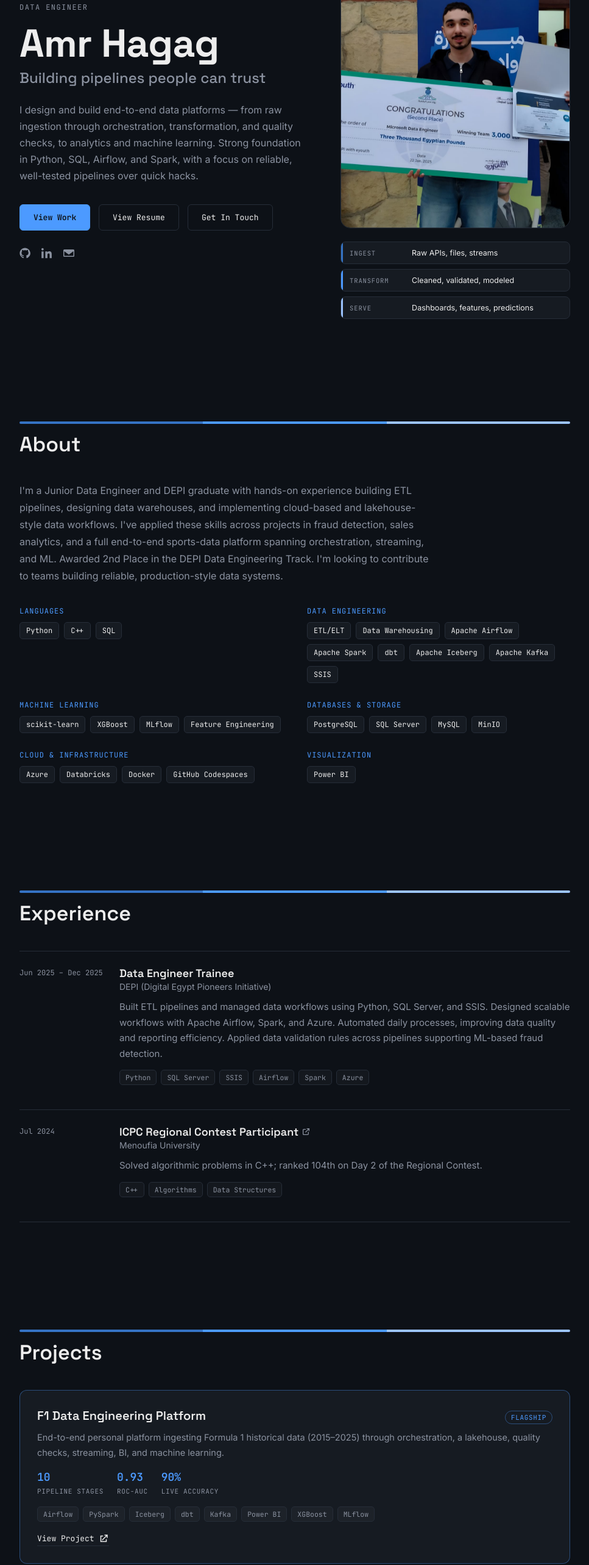
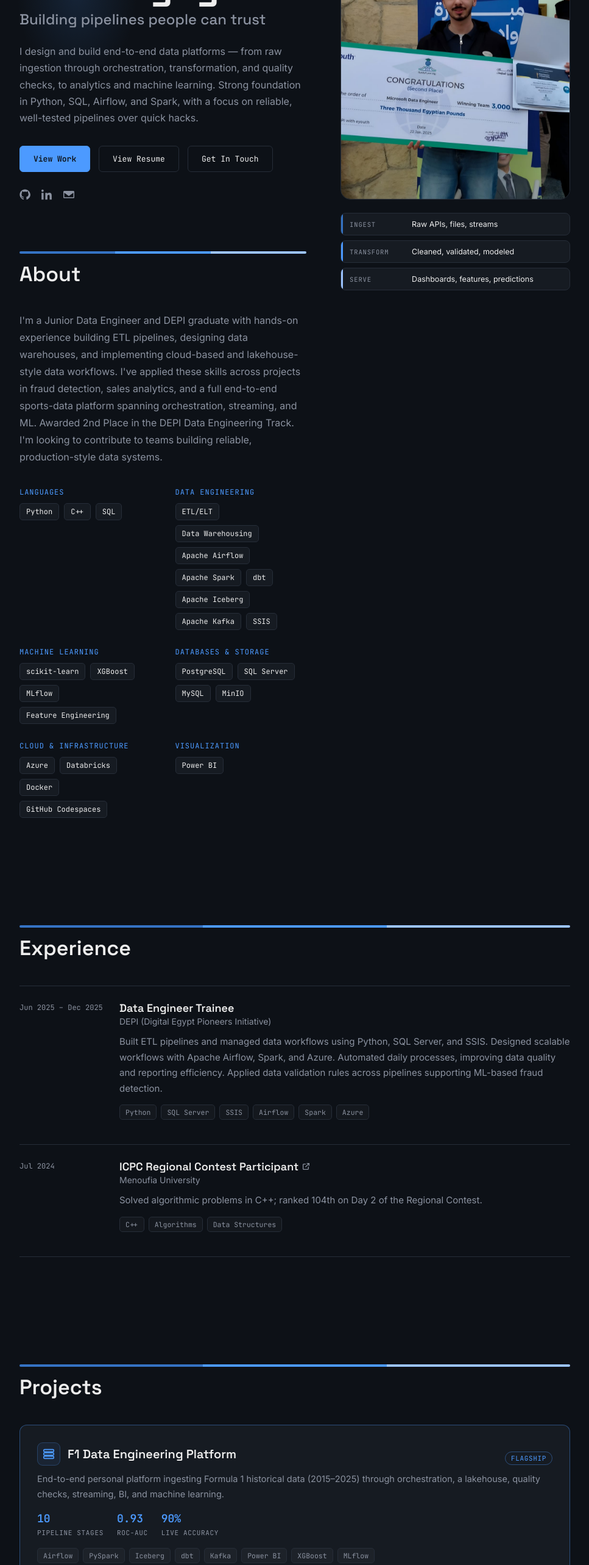
Before and after one commit to 3mrZain7agag/3mrZain7agag.github.io, a React (Vite) app: page / in a window 1280 px wide. Shown: the part 234-2800 px from the top of the page at 61% size, without its empty margins (156-1123 px from the left). Built offline with nearby package versions, Linux system fonts and the light colour scheme.

Commit message:
feat: pinned hero photo, subtle glows, project icons

```diff
--- a/src/App.jsx
+++ b/src/App.jsx
@@ -82,13 +82,36 @@ function Nav() {
   );
 }
 
+function HeroVisual() {
+  return (
+    <div className="hero-visual fade-up" style={{ animationDelay: "0.15s" }}>
+      <div className="hero-photo-frame">
+        <img src="/photos/hero-photo.jpg" alt="Amr Hagag" />
+      </div>
+      <div className="pipeline-strip" aria-hidden="true">
+        <div className="pipeline-row raw">
+          <span className="pipeline-row-label">Ingest</span>
+          <span className="pipeline-row-value">Raw APIs, files, streams</span>
+        </div>
+        <div className="pipeline-row refined">
+          <span className="pipeline-row-label">Transform</span>
+          <span className="pipeline-row-value">Cleaned, validated, modeled</span>
+        </div>
+        <div className="pipeline-row curated">
+          <span className="pipeline-row-label">Serve</span>
+          <span className="pipeline-row-value">Dashboards, features, predictions</span>
+        </div>
+      </div>
+    </div>
+  );
+}
+
 function Hero() {
   const magnetPrimary = useMagnet({ padding: 40, strength: 7 });
   const magnetResume = useMagnet({ padding: 40, strength: 7 });
 
   return (
-    <header id="top" className="hero">
-      <div className="wrap hero-grid">
+    <header id="top" className="hero hero-block">
       <div className="fade-up">
         <p className="eyebrow">Data Engineer</p>
         <h1 className="hero-name">Amr Hagag</h1>
@@ -123,27 +146,6 @@ function Hero() {
           </a>
         </div>
       </div>
-
-        <div className="hero-visual fade-up" style={{ animationDelay: "0.15s" }}>
-          <div className="hero-photo-frame">
-            <img src="/photos/hero-photo.jpg" alt="Amr Hagag" />
-          </div>
-          <div className="pipeline-strip" aria-hidden="true">
-            <div className="pipeline-row raw">
-              <span className="pipeline-row-label">Ingest</span>
-              <span className="pipeline-row-value">Raw APIs, files, streams</span>
-            </div>
-            <div className="pipeline-row refined">
-              <span className="pipeline-row-label">Transform</span>
-              <span className="pipeline-row-value">Cleaned, validated, modeled</span>
-            </div>
-            <div className="pipeline-row curated">
-              <span className="pipeline-row-label">Serve</span>
-              <span className="pipeline-row-value">Dashboards, features, predictions</span>
-            </div>
-          </div>
-        </div>
-      </div>
     </header>
   );
 }
@@ -173,8 +175,7 @@ function About() {
   const [ref, visible] = useReveal();
 
   return (
-    <section id="about">
-      <div className="wrap" ref={ref}>
+    <section id="about" className="about-block" ref={ref}>
       <Strata />
       <div className="section-head">
         <h2 className="section-title">About</h2>
@@ -206,7 +207,6 @@ function About() {
               </div>
             </div>
           ))}
-        </div>
         </div>
     </section>
   );
@@ -273,11 +273,61 @@ function Experience() {
   );
 }
 
+function ProjectIcon({ type }) {
+  const icons = {
+    pipeline: (
+      <>
+        <rect x="3" y="4" width="18" height="4" rx="1.5" />
+        <rect x="3" y="10" width="18" height="4" rx="1.5" />
+        <rect x="3" y="16" width="18" height="4" rx="1.5" />
+        <path d="M7 8v2M17 8v2M7 14v2M17 14v2" strokeWidth="1.5" />
+      </>
+    ),
+    shield: (
+      <>
+        <path d="M12 3l7 3v6c0 4.5-3 7.5-7 9-4-1.5-7-4.5-7-9V6l7-3z" />
+        <path d="M9 12l2 2 4-4" />
+      </>
+    ),
+    warehouse: (
+      <>
+        <path d="M3 10l9-6 9 6" />
+        <path d="M5 10v10h14V10" />
+        <path d="M9 20v-6h6v6" />
+      </>
+    ),
+    cart: (
+      <>
+        <circle cx="9" cy="20" r="1.4" fill="currentColor" stroke="none" />
+        <circle cx="18" cy="20" r="1.4" fill="currentColor" stroke="none" />
+        <path d="M3 4h2l2.4 12h11.2L21 8H6.2" />
+      </>
+    ),
+  };
+  return (
+    <svg
+      className="project-icon"
+      width="22"
+      height="22"
+      viewBox="0 0 24 24"
+      fill="none"
+      stroke="currentColor"
+      strokeWidth="1.8"
+      strokeLinecap="round"
+      strokeLinejoin="round"
+      aria-hidden="true"
+    >
+      {icons[type]}
+    </svg>
+  );
+}
+
 function Projects() {
   const projects = [
     {
       featured: true,
       badge: "Flagship",
+      icon: "pipeline",
       title: "F1 Data Engineering Platform",
       desc:
         "End-to-end personal platform ingesting Formula 1 historical data (2015–2025) through orchestration, a lakehouse, quality checks, streaming, BI, and machine learning.",
@@ -291,6 +341,7 @@ function Projects() {
     },
     {
       badge: "2nd Place — DEPI",
+      icon: "shield",
       title: "Payment Security – Smart Fraud Detection & Analysis",
       desc:
         "Cleaned and preprocessed a bank transaction dataset, designed a normalized SQL Server database, and built ETL pipelines into a star-schema warehouse. Implemented cloud workflows in Azure & Databricks supporting ML-based fraud prediction.",
@@ -298,6 +349,7 @@ function Projects() {
       link: "https://drive.google.com/drive/folders/1EB2G468VK8F-VR88Zhe6v8Zdb13dawSt?usp=sharing",
     },
     {
+      icon: "warehouse",
       title: "Sales Data Mart – SSIS Project",
       desc:
         "ETL from AdventureWorks2022 into a Sales Data Mart, with transformations, validation, and optimized loads for efficiency.",
@@ -305,6 +357,7 @@ function Projects() {
       link: "https://github.com/3mrZain7agag/Building-sales-Data-Mart-using-SSIS",
     },
     {
+      icon: "cart",
       title: "Smart E-Commerce Sales Management System",
       desc:
         "Designed a SQL transactional database and built Python preprocessing for data cleaning and validation, improving query performance and reporting efficiency.",
@@ -339,7 +392,12 @@ function Projects() {
                   style={{ "--stagger-index": i }}
                 >
                   <div className="project-title-row">
+                    <span className="project-title-with-icon">
+                      <span className="project-icon-badge">
+                        <ProjectIcon type={p.icon} />
+                      </span>
                       <h3 className="project-title">{p.title}</h3>
+                    </span>
                     {p.badge && <span className="project-badge">{p.badge}</span>}
                   </div>
                   <p className="project-desc">{p.desc}</p>
@@ -461,8 +519,13 @@ export default function App() {
   return (
     <>
       <Nav />
+      <div className="wrap pin-wrap">
         <Hero />
+        <div className="pin-visual-col">
+          <HeroVisual />
+        </div>
         <About />
+      </div>
       <Experience />
       <Projects />
       <Certificates />
--- a/src/index.css
+++ b/src/index.css
@@ -115,14 +115,59 @@ section { padding: 88px 0; }
   .nav-links a { font-size: 12px; }
 }
 
-.hero { padding: 90px 0 80px 0; }
-.hero-grid {
+.hero { padding: 90px 0 40px 0; position: relative; }
+
+/* Blue glow behind hero, echoing the top photo's cool tone */
+.hero::before {
+  content: "";
+  position: absolute;
+  top: -40px;
+  left: -10%;
+  width: 60%;
+  height: 420px;
+  background: radial-gradient(closest-side, rgba(76, 154, 255, 0.14), transparent 70%);
+  pointer-events: none;
+  z-index: -1;
+}
+
+/* Pinned hero photo: sticks through Hero + About, releases at Experience */
+.pin-wrap {
   display: grid;
   grid-template-columns: 1.25fr 1fr;
-  gap: 56px;
-  align-items: center;
+  column-gap: 56px;
 }
-@media (max-width: 800px) { .hero-grid { grid-template-columns: 1fr; } }
+.pin-wrap > .hero-block { grid-column: 1; grid-row: 1; }
+.pin-wrap > .about-block { grid-column: 1; grid-row: 2; padding-top: 40px; }
+.pin-visual-col {
+  grid-column: 2;
+  grid-row: 1 / 3;
+  position: sticky;
+  top: 96px;
+  align-self: start;
+  height: fit-content;
+}
+@media (max-width: 800px) {
+  .pin-wrap { grid-template-columns: 1fr; }
+  .pin-wrap > .hero-block { grid-column: 1; grid-row: auto; order: 1; }
+  .pin-visual-col { grid-column: 1; grid-row: auto; position: static; top: auto; order: 2; }
+  .pin-wrap > .about-block { grid-column: 1; grid-row: auto; order: 3; padding-top: 0; }
+}
+
+/* Warm glow behind contact, echoing the closing photo's natural tone */
+#contact { position: relative; }
+#contact::before {
+  content: "";
+  position: absolute;
+  bottom: -60px;
+  left: 50%;
+  transform: translateX(-50%);
+  width: 70%;
+  height: 380px;
+  background: radial-gradient(closest-side, rgba(212, 165, 116, 0.10), transparent 70%);
+  pointer-events: none;
+  z-index: -1;
+}
+
 
 .hero-name {
   font-family: var(--font-display);
@@ -335,6 +380,19 @@ a.exp-role:hover .exp-link-icon { color: var(--accent); }
   flex-wrap: wrap;
   margin-bottom: 10px;
 }
+.project-title-with-icon { display: flex; align-items: center; gap: 12px; }
+.project-icon-badge {
+  flex-shrink: 0;
+  width: 38px;
+  height: 38px;
+  border-radius: 9px;
+  display: flex;
+  align-items: center;
+  justify-content: center;
+  background: rgba(76, 154, 255, 0.08);
+  border: 1px solid rgba(76, 154, 255, 0.25);
+  color: var(--accent);
+}
 .project-title { font-family: var(--font-display); font-size: 20px; font-weight: 600; margin: 0; }
 .project-badge {
   font-family: var(--font-mono);
```
Lines whose indentation alone changed are shown as unchanged.
